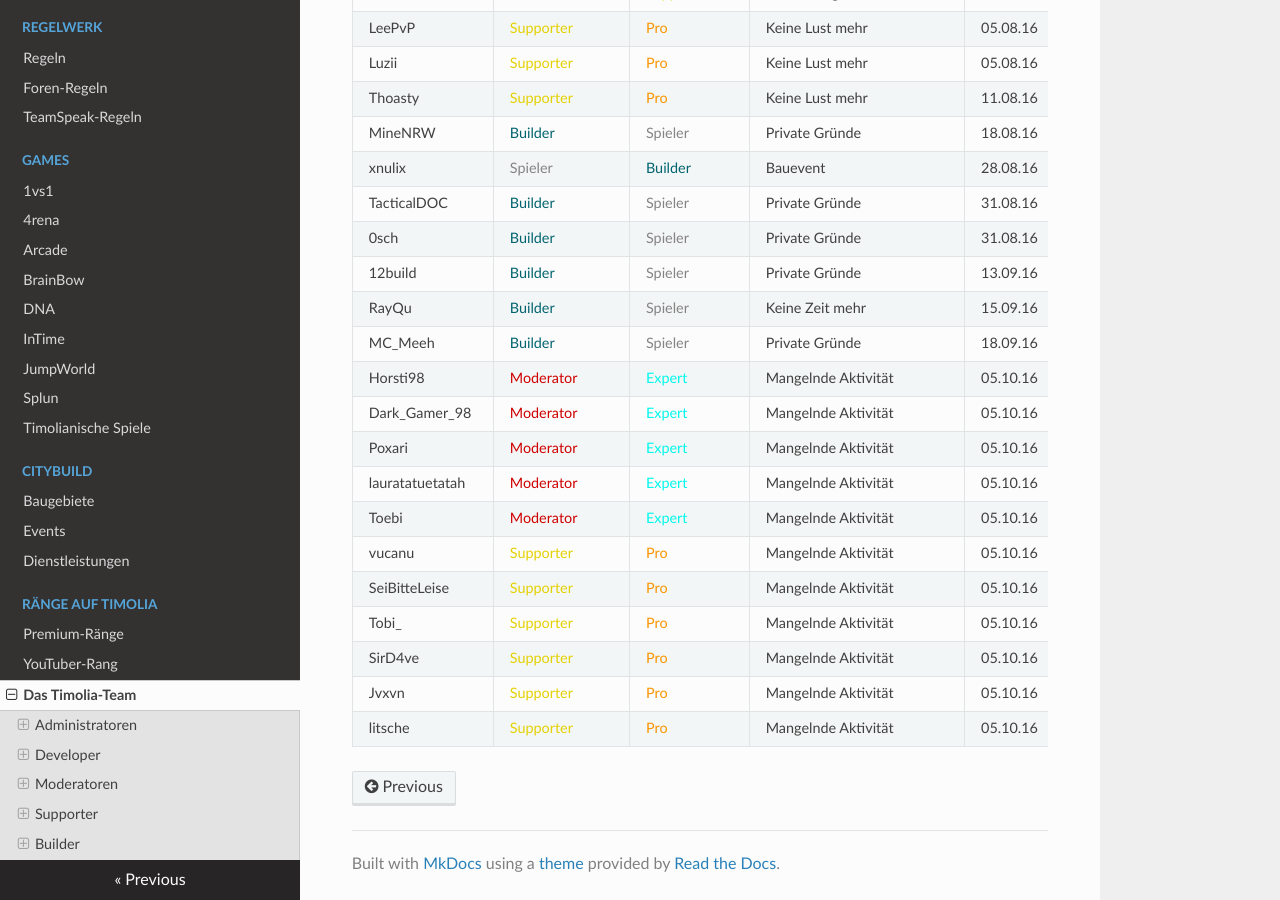
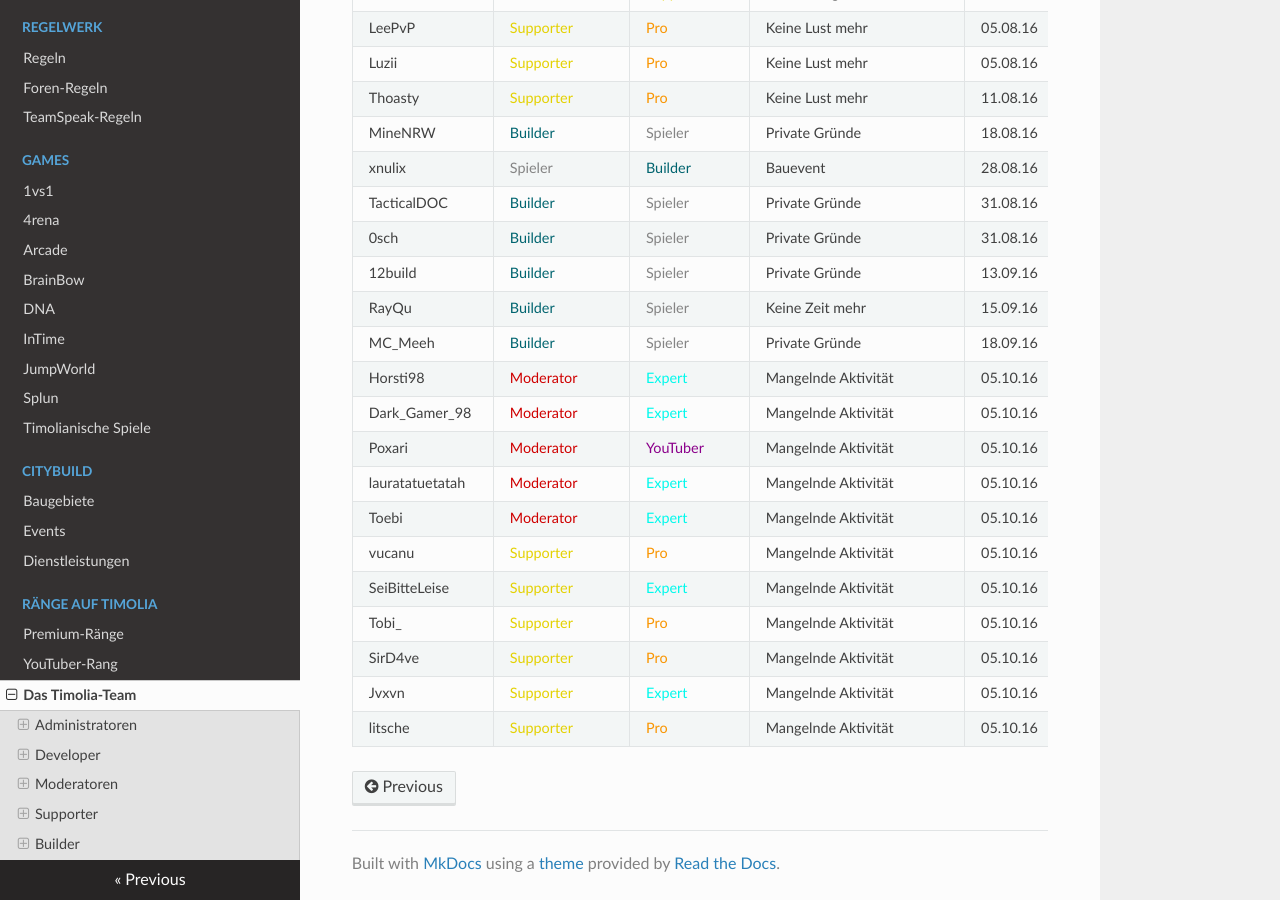
Before and after one commit to TimoliaDE/HowTo, an MkDocs documentation site: the page built from docs/ranks/team.md, in a window 1280 px wide and 900 px high, scrolled down 17836 px. Built offline with MkDocs 1.6.1, drawn with Linux system fonts in a browser that asks for light colours; nearby versions of some CDN libraries; old or Windows-style settings are respelled for this version of MkDocs.

Commit message:
Ränge fixed

```diff
--- a/docs/ranks/team.md
+++ b/docs/ranks/team.md
@@ -568,12 +568,12 @@ Hier werden die Aus- und Eintritte, bzw. Beförderungen und Degradierungen im Te
 |MC_Meeh | <span style="color:#00646F">Builder</span> | <span style="color:#848484">Spieler</span> | Private Gründe| 18.09.16 |
 |Horsti98 | <span style="color:#CF0101">Moderator</span> | <span style="color:#00F9EC">Expert</span> | Mangelnde Aktivität| 05.10.16 |
 |Dark_Gamer_98 | <span style="color:#CF0101">Moderator</span> | <span style="color:#00F9EC">Expert</span> | Mangelnde Aktivität| 05.10.16 |
-|Poxari | <span style="color:#CF0101">Moderator</span> | <span style="color:#00F9EC">Expert</span> | Mangelnde Aktivität| 05.10.16 |
+|Poxari | <span style="color:#CF0101">Moderator</span> | <span style="color:#8B008B">YouTuber</span> | Mangelnde Aktivität| 05.10.16 |
 |lauratatuetatah | <span style="color:#CF0101">Moderator</span> | <span style="color:#00F9EC">Expert</span> | Mangelnde Aktivität| 05.10.16 |
 |Toebi | <span style="color:#CF0101">Moderator</span> | <span style="color:#00F9EC">Expert</span> | Mangelnde Aktivität| 05.10.16 |
 |vucanu | <span style="color:#E4D100">Supporter</span> | <span style="color:#F99500">Pro</span> | Mangelnde Aktivität| 05.10.16 |
-|SeiBitteLeise | <span style="color:#E4D100">Supporter</span> | <span style="color:#F99500">Pro</span> | Mangelnde Aktivität| 05.10.16 |
+|SeiBitteLeise | <span style="color:#E4D100">Supporter</span> | <span style="color:#00F9EC">Expert</span> | Mangelnde Aktivität| 05.10.16 |
 |Tobi_ | <span style="color:#E4D100">Supporter</span> | <span style="color:#F99500">Pro</span> | Mangelnde Aktivität| 05.10.16 |
 |SirD4ve | <span style="color:#E4D100">Supporter</span> | <span style="color:#F99500">Pro</span> | Mangelnde Aktivität| 05.10.16 |
-|Jvxvn | <span style="color:#E4D100">Supporter</span> | <span style="color:#F99500">Pro</span> | Mangelnde Aktivität| 05.10.16 |
+|Jvxvn | <span style="color:#E4D100">Supporter</span> | <span style="color:#00F9EC">Expert</span> | Mangelnde Aktivität| 05.10.16 |
 |litsche | <span style="color:#E4D100">Supporter</span> | <span style="color:#F99500">Pro</span> | Mangelnde Aktivität| 05.10.16 |
```
Also changed, not shown: docs/games/1vs1.md (+1 -1 lines).
